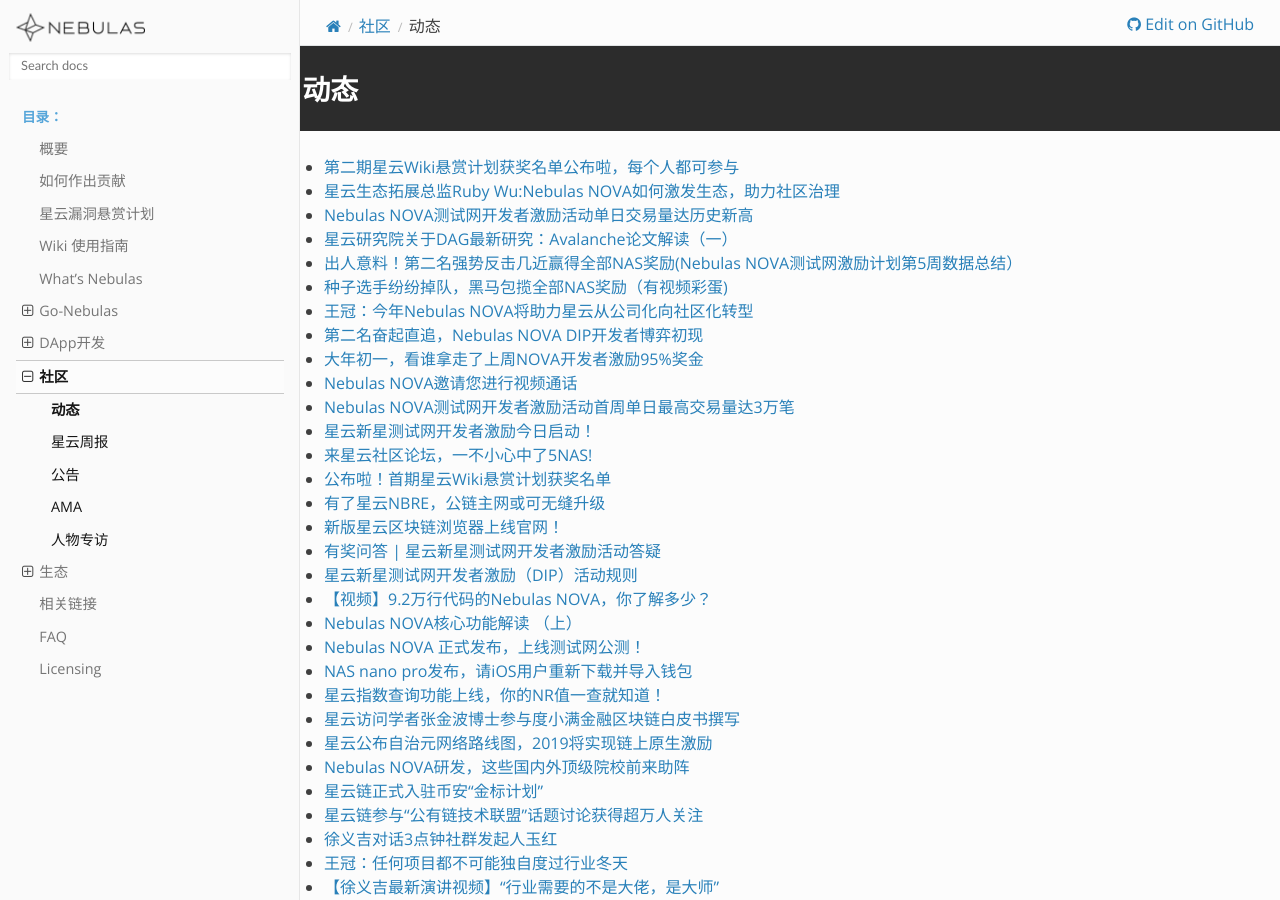
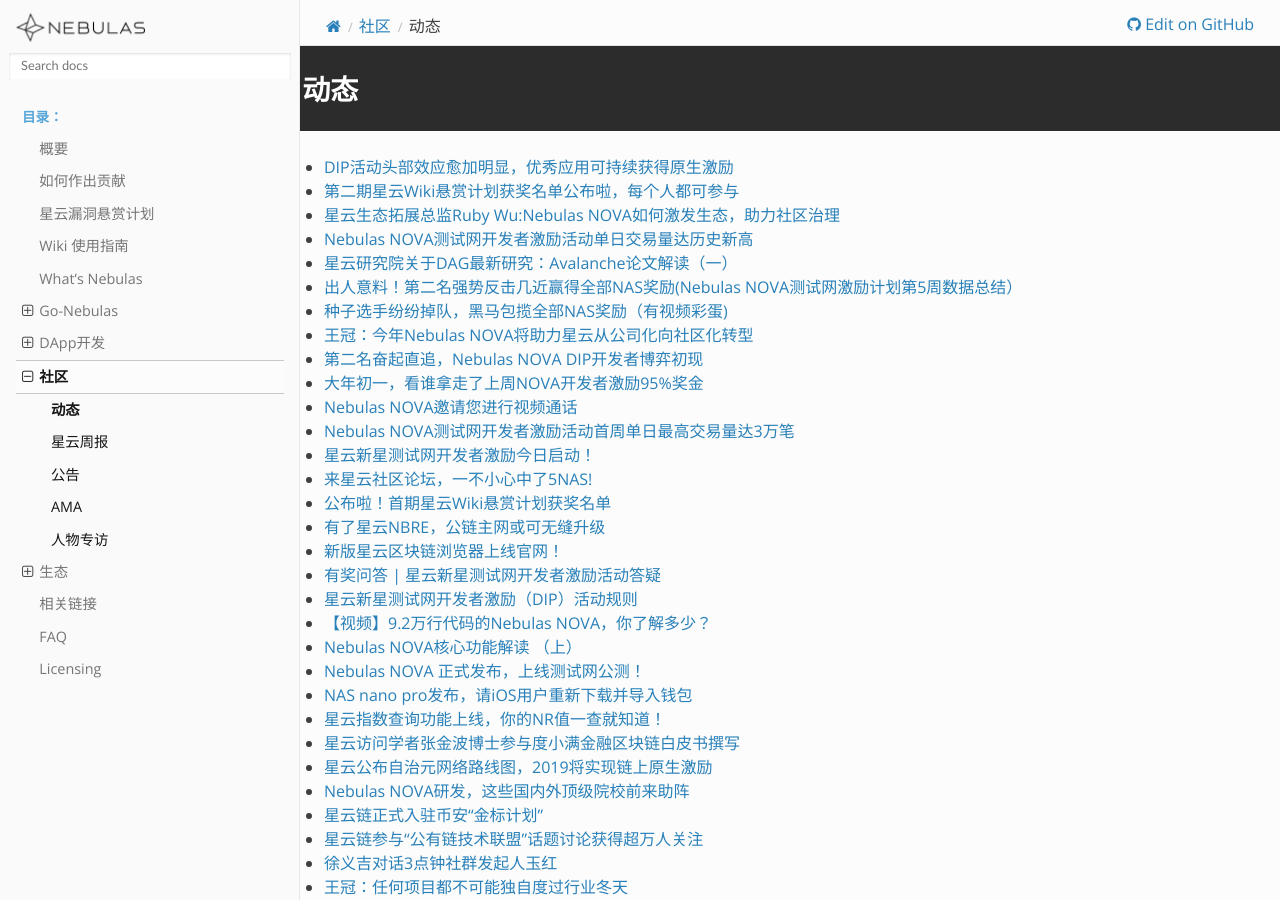
Before and after one commit to nebulasio/nebdocs, a Sphinx documentation site: the page built from docs/community/events.md, in a window 1280 px wide and 900 px high. Built offline with Sphinx 7.4.7 and the Read the Docs theme 2.0.0, drawn with Linux system fonts in a browser that asks for light colours; pages that are not in the unit, such as notebooks, are missing from menus.

Commit message:
Update events.md

```diff
--- a/docs/community/events.md
+++ b/docs/community/events.md
@@ -1,5 +1,5 @@
 # 动态
-
+- [DIP活动头部效应愈加明显，优秀应用可持续获得原生激励](https://blog.nebulas.io/2019/03/12/dip-program-head-effect-is-more-and-more-obvious-excellent-applications-can-continue-to-obtain-native-incentives/)
 - [第二期星云Wiki悬赏计划获奖名单公布啦，每个人都可参与](https://mp.weixin.qq.com/s/sKfy5viS_FQCCiG_Ze5tDw)
 - [星云生态拓展总监Ruby Wu:Nebulas NOVA如何激发生态，助力社区治理](https://blog.nebulas.io/2019/03/07/how-nebulas-nova-stimulates-ecology-and-helps-community-governance/)
 - [Nebulas NOVA测试网开发者激励活动单日交易量达历史新高](https://blog.nebulas.io/2019/03/05/nebulas-nova-testnet-developer-incentive-program-single-day-transaction-volume-reached-a-record-high/)
```
